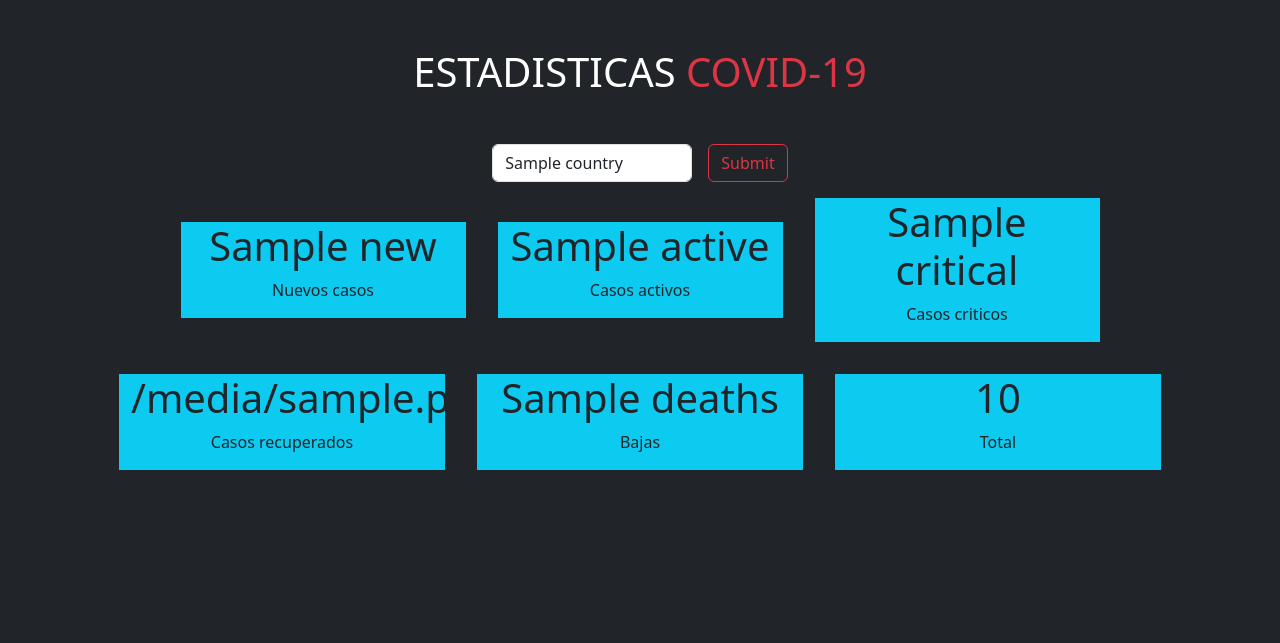
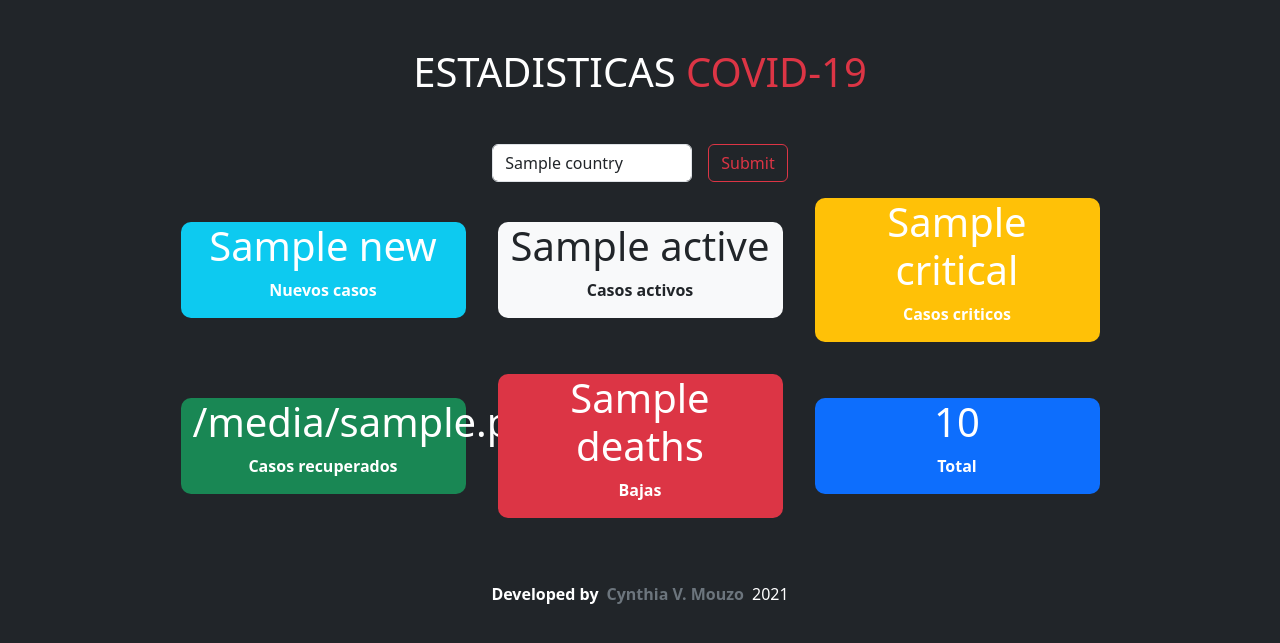
Before and after one commit to CynthiaVM/covid-data, a Django app: template core/templates/core/index.html in a window 1280 px wide. Shown: the top 643 px of the page. Run offline with Django 3.2, Linux system fonts and the light colour scheme; the template is opened without the code that fills it: most values are stand-ins (such as "Sample title", 1, 10 or a date in 2020); some libraries are stand-ins or nearby versions.

Commit message:
cambiando

```diff
--- a/core/templates/core/index.html
+++ b/core/templates/core/index.html
@@ -9,7 +9,18 @@
     <meta name="viewport" content="width=device-width, initial-scale=1.0">
     <title>COVID-19</title>
 </head>
-<body class="bg-dark">
+
+<style>
+    #card{
+        display: none;
+        border-radius: 10px;
+    }
+    p{
+        font-weight: bold;
+    }
+</style>
+
+<body class="bg-dark text-center">
     <h1 class="text-center text-white mt-5">ESTADISTICAS <span class= "text-danger" >COVID-19</span> </h1>
     <!-- para modificar titulo de color blanco con alguna palabra en rojo por que le pusimos findo negro -->
     <form method="post" action="" class="d-flex justify-content-center align-items-center mt-5">
@@ -23,36 +34,36 @@
     </form>
 
     {% if not pais == '' %}
-    <div class= "text-center">
+    <!-- <div class= "text-center"> -->
     <div class=" container">
-        <div class="row text-whi~te d-flex justify-content-center align-items-center">
+        <div class="row text-white d-flex justify-content-center align-items-center">
             <div class="col-md-3 bg-info mx-3 my-3" id="card">
                 <h1>{{ new }}</h1>
                 <p>Nuevos casos</p>
             </div>
-            <div class="col-md-3 bg-info mx-3 my-3" id="card">
+            <div class="col-md-3 bg-light mx-3 my-3 text-dark" id="card">
                 <h1>{{ active }}</h1>
                 <p>Casos activos</p>
             </div>
-            <div class="col-md-3 bg-info mx-3 my-3" id="card">
+            <div class="col-md-3 bg-warning mx-3 my-3" id="card">
                 <h1>{{ critical }}</h1>
                 <p>Casos criticos</p>
             </div>
         </div>
-    </div>
-        <div class="row text-whi~te d-flex justify-content-center align-items-center">
-             <div class="col-md-3 bg-info mx-3 my-3" id="card">
+        <div class="row text-white d-flex justify-content-center align-items-center">
+             <div class="col-md-3 bg-success mx-3 my-3" id="card">
               <h1>{{ recovered }}</h1>
               <p>Casos recuperados</p>
              </div>
-             <div class="col-md-3 bg-info mx-3 my-3" id="card">
+             <div class="col-md-3 bg-danger mx-3 my-3" id="card">
                 <h1>{{ deaths}}</h1>
                 <p>Bajas</p>
              </div>
-             <div class="col-md-3 bg-info mx-3 my-3" id="card">
+             <div class="col-md-3 bg-primary mx-3 my-3" id="card">
                 <h1>{{ total }}</h1>
                 <p>Total</p>
              </div>
+            </div>
         </div>
         <!-- <h1>{{ pais }}</h1> -->
         <!-- <p>Nuevos casos={{new}} </p> -->
@@ -62,5 +73,18 @@
         <!-- <p>Bajas={{deaths}} </p> -->
         <!-- <p>Total={{total}}</p> -->
     {% endif %}
+    <footer class="d-flex justify-content-center align-items-center text-white mt-5">
+        <p>Developed by</p>
+        <p class="text-secondary mx-2">Cynthia V. Mouzo</p>
+        <p class="fw-lighter">2021</p>
+    </footer>
+
+    <script src="https://code.jquery.com/jquery-3.5.0.js"></script>
+    <script>
+    $(document).ready(function(){
+        $("div#card").fadeIn( 2000 );
+    })
+    </script>
+
 </body>
 </html>
```
